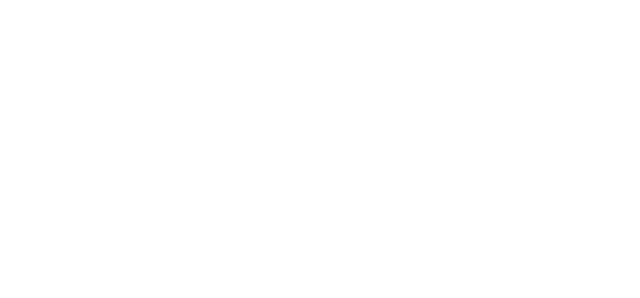
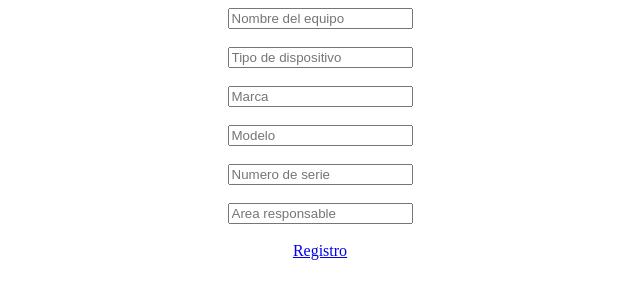
Before and after one commit to pppuir-ops/Proyecto-de-Redes, a plain HTML site: page registro.html in a window 1280 px wide. Shown: the whole page, without its empty margins (320-960 px from the left). Drawn offline with Linux system fonts and the light colour scheme.

Commit message:
hasta que termines

```diff
--- a/registro.html
+++ b/registro.html
@@ -6,6 +6,14 @@
     <title>Registro</title>
 </head>
 <body>
-
+    <div style="text-align: center;">
+        <input type="text" placeholder="Nombre del equipo"><br><br>
+        <input type="text" placeholder="Tipo de dispositivo"><br><br>
+        <input type="text" placeholder="Marca"><br><br>
+        <input type="text" placeholder="Modelo"><br><br>
+        <input type="text" placeholder="Numero de serie"><br><br>
+        <input type="text" placeholder="Area responsable"><br><br>
+    <a href="principal.html">Registro</a>
+    </div>
 </body>
 </html>
```
Also changed, not shown: index.html (+2 -3 lines), sesion.html (added, +16 -0 lines), Imagenes/default-avatar-profile-icon-vector-600nw-1725655669.webp (added), comandos.txt (added).
